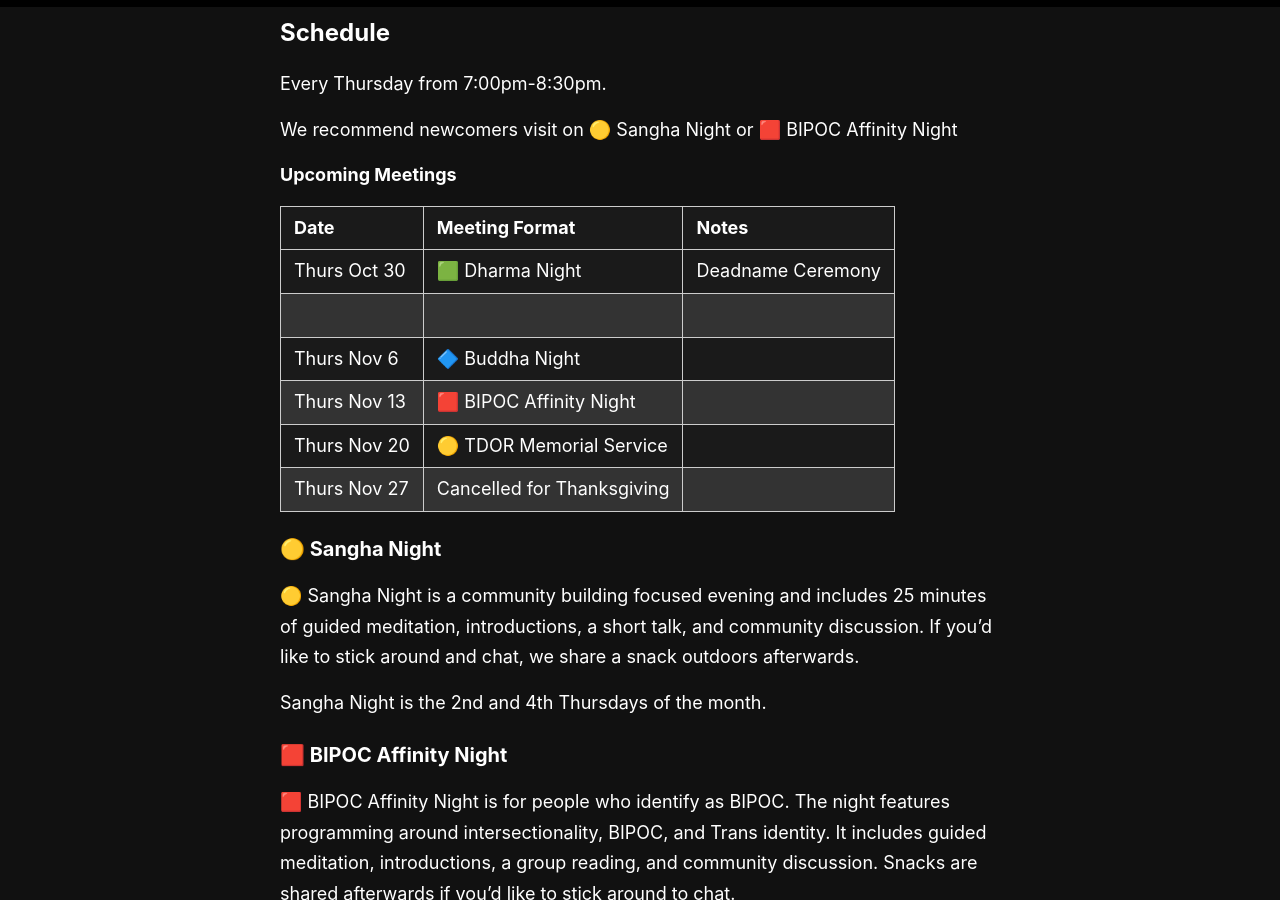
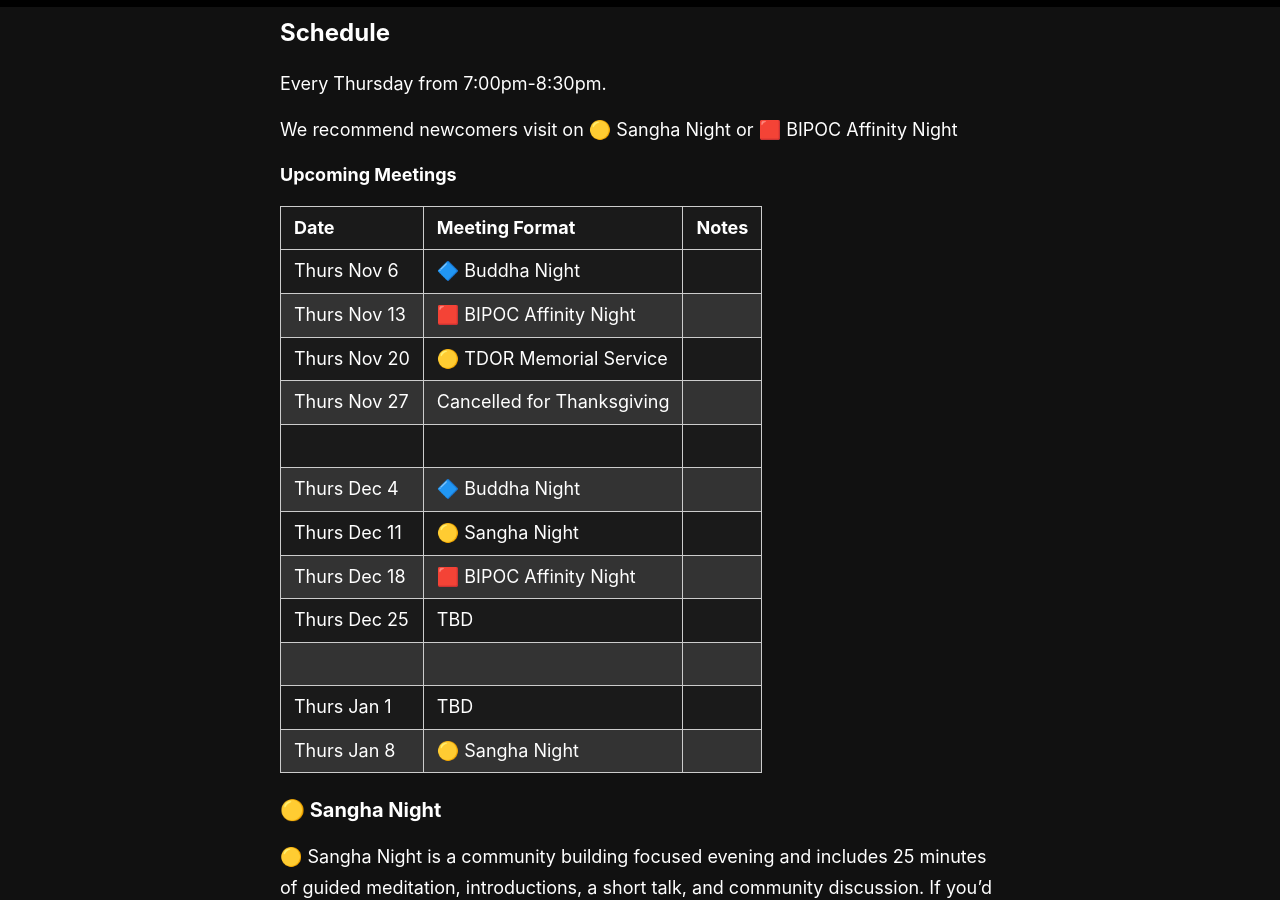
Before and after one commit to rykener/transsangha, a Jekyll site: the page built from _pages/schedule.md, in a window 1280 px wide and 900 px high, scrolled down 272 px. Built offline with Jekyll 4.4.1, drawn with Linux system fonts in a browser that asks for light colours.

Commit message:
update for nov

```diff
--- a/_pages/schedule.md
+++ b/_pages/schedule.md
@@ -16,13 +16,18 @@ We recommend newcomers visit on 🟡 Sangha Night or 🟥 BIPOC Affinity Night
 
 | Date         | Meeting Format  | Notes |
 |--------------|-----------------|-------|
-| Thurs Oct 30 | 🟩 Dharma Night  | Deadname Ceremony
-| | |
 | Thurs Nov 6  | 🔷 Buddha Night
 | Thurs Nov 13 | 🟥 BIPOC Affinity Night |
 | Thurs Nov 20 | 🟡 TDOR Memorial Service
 | Thurs Nov 27 | Cancelled for Thanksgiving
-
+| | |
+| Thurs Dec 4  | 🔷 Buddha Night
+| Thurs Dec 11 | 🟡 Sangha Night |
+| Thurs Dec 18 | 🟥 BIPOC Affinity Night
+| Thurs Dec 25 | TBD
+| | |
+| Thurs Jan 1 | TBD
+| Thurs Jan 8 | 🟡 Sangha Night |
 
 
 ### 🟡 Sangha Night
```
